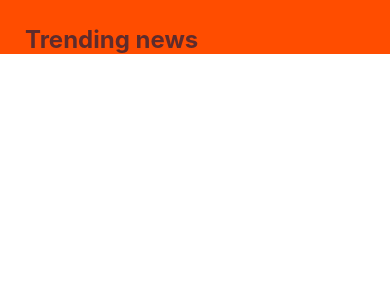
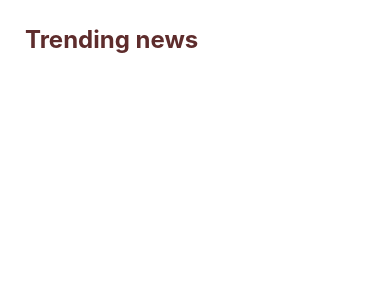
Before and after one commit to Angel-cuba/Login_Authentication_React-Native, a React Native app: screen / in a window 390 px wide. Shown: the top 300 px of the page. Built offline with nearby package versions, Linux system fonts and the light colour scheme.

Commit message:
Add principal layout

```diff
--- a/components/container/Main.js
+++ b/components/container/Main.js
@@ -2,7 +2,7 @@ import { SafeAreaView, ScrollView, StatusBar, StyleSheet, Text, View } from 'rea
 import React from 'react';
 import { colors } from '../../config/theme';
 
-const MainContainer = ({ children, styles, ...props }) => {
+const MainContainer = ({ children, style, ...props }) => {
   let activeColors = colors;
 
   return (
@@ -10,9 +10,9 @@ const MainContainer = ({ children, styles, ...props }) => {
       <ScrollView
         style={[
           {
-            backgroundColor: activeColors.accent,
+            backgroundColor: activeColors.tertiary,
           },
-          styles,
+          style,
         ]}
         showsVerticalScrollIndicator={false}
         {...props}
```
